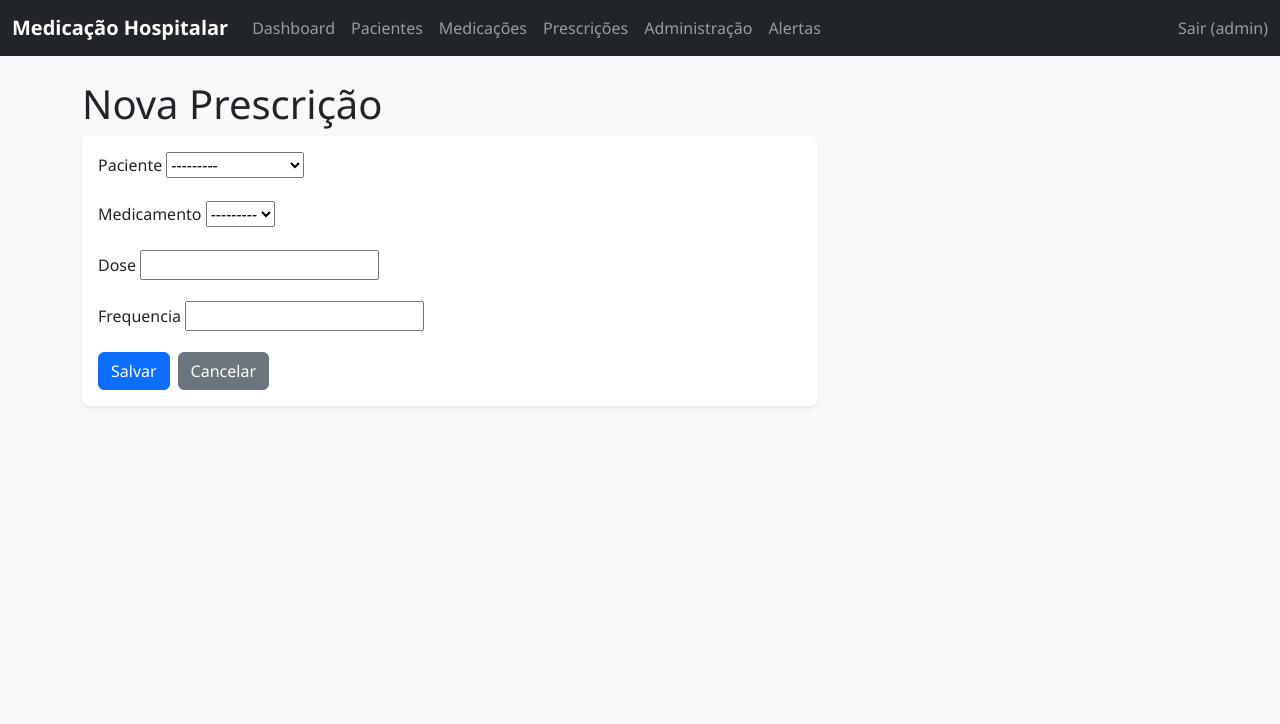
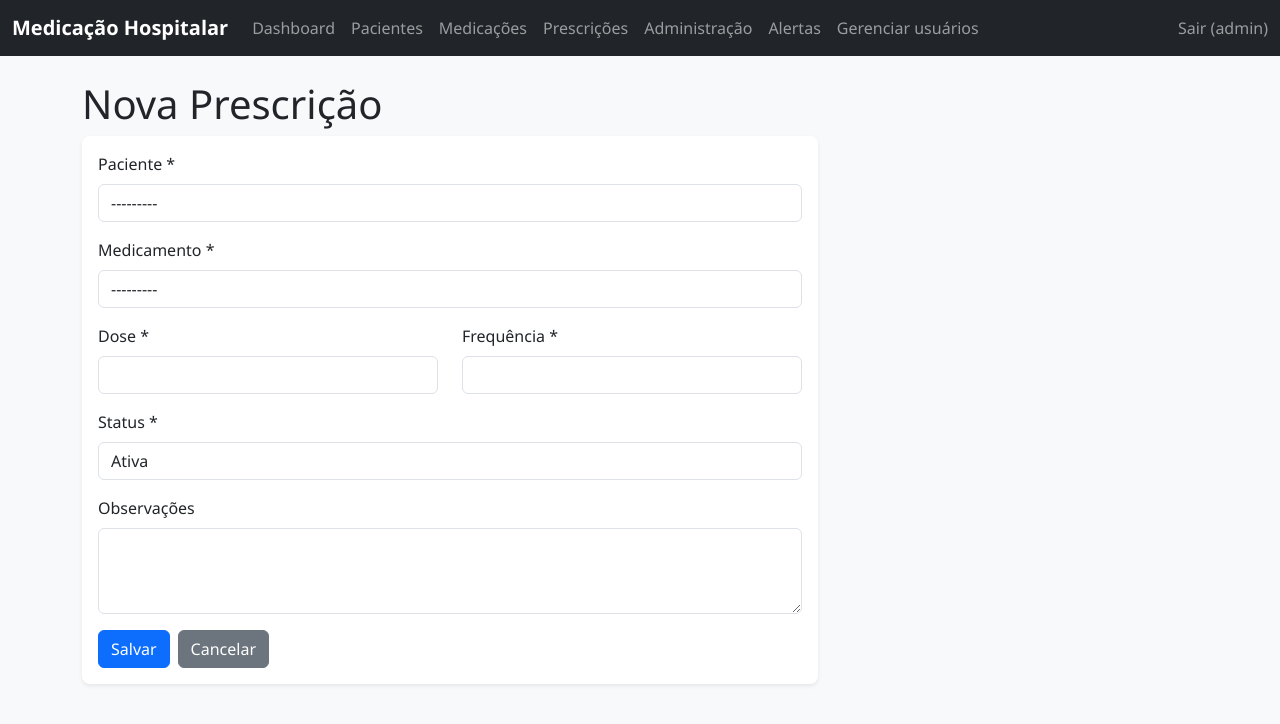
Before and after one commit to CarolM0rais/Projeto-CuideMed, a Django app: page /prescricoes/nova/ in a window 1280 px wide. Shown: the top 724 px of the page. Run offline with Django 5.2, Linux system fonts and the light colour scheme; a user stored in the database is signed in; data comes from the database, SQL or seed files in the repository; data that the repository does not hold is empty; some libraries are stand-ins or nearby versions.

Commit message:
feat: adjust prescription CRUD

```diff
--- a/core/forms.py
+++ b/core/forms.py
@@ -51,7 +51,18 @@ class MedicamentoForm(forms.ModelForm):
 class PrescricaoForm(forms.ModelForm):
     class Meta:
         model = Prescricao
-        fields = ['paciente', 'medicamento', 'dose', 'frequencia']
+        fields = ['paciente', 'medicamento', 'dose', 'frequencia', 'status', 'observacoes']
+        widgets = {
+            'observacoes': forms.Textarea(attrs={'rows': 3, 'class': 'form-control'}),
+        }
+
+    def __init__(self, *args, **kwargs):
+        super().__init__(*args, **kwargs)
+        # aplica classe bootstrap em todos
+        for field in self.fields.values():
+            if not isinstance(field.widget, forms.Textarea):
+                field.widget.attrs.setdefault('class', 'form-control')
+
 
 class AdministracaoForm(forms.ModelForm):
     class Meta:
--- a/core/models.py
+++ b/core/models.py
@@ -1,4 +1,5 @@
 from django.db import models
+from django.conf import settings
 from django.contrib.auth.models import AbstractUser
 
 class Usuario(AbstractUser):
@@ -58,11 +59,37 @@ class Medicamento(models.Model):
         return f"{self.nome} ({self.dosagem})"
 
 class Prescricao(models.Model):
+    STATUS_CHOICES = [
+        ('ativa', 'Ativa'),
+        ('suspensa', 'Suspensa'),
+        ('encerrada', 'Encerrada'),
+    ]
+
     paciente = models.ForeignKey(Paciente, on_delete=models.CASCADE)
     medicamento = models.ForeignKey(Medicamento, on_delete=models.CASCADE)
-    data_hora = models.DateTimeField(auto_now_add=True)
+
+    # médico que prescreveu (usuário logado do tipo médico)
+    medico = models.ForeignKey(
+        settings.AUTH_USER_MODEL,
+        on_delete=models.PROTECT,
+        related_name='prescricoes',
+        null=True,
+        blank=True,
+    )
+
+    data_criacao = models.DateTimeField(auto_now_add=True)
+    data_ultima_atualizacao = models.DateTimeField(auto_now=True)
+
     dose = models.CharField(max_length=100)
     frequencia = models.CharField(max_length=100)
+
+    status = models.CharField(
+        max_length=20,
+        choices=STATUS_CHOICES,
+        default='ativa',
+    )
+
+    observacoes = models.TextField(blank=True, null=True)
 
     class Meta:
         verbose_name = "Prescrição"
@@ -70,6 +97,15 @@ class Prescricao(models.Model):
 
     def __str__(self):
         return f"Prescrição para {self.paciente.nome} - {self.medicamento.nome}"
+
+    def get_status_badge_class(self):
+        mapping = {
+            'ativa': 'bg-success',     # verde
+            'suspensa': 'bg-warning',  # amarelo
+            'encerrada': 'bg-secondary',  # cinza
+        }
+        # badge padrão se cair em algum status inesperado
+        return mapping.get(self.status, 'bg-secondary')
 
 class Administracao(models.Model):
     prescricao = models.ForeignKey(Prescricao, on_delete=models.CASCADE)
--- a/core/urls_frontend.py
+++ b/core/urls_frontend.py
@@ -3,7 +3,7 @@ from .views_frontend import (
     CustomLoginView, CustomLogoutView, DashboardView,
     PacienteListView, PacienteDetailView, PacienteCreateView, PacienteUpdateView, PacienteDeleteView,
     MedicamentoListView, MedicamentoCreateView, MedicamentoUpdateView, MedicamentoDeleteView,
-    PrescricaoListView, PrescricaoCreateView,
+    PrescricaoListView, PrescricaoCreateView, PrescricaoUpdateView, PrescricaoDeleteView,
     AdministracaoListView, AdministracaoCreateView,
     AlertaListView, AlertaCreateView,
     UsuarioListView, UsuarioCreateView, UsuarioUpdateView, UsuarioDeleteView,
@@ -33,6 +33,10 @@ urlpatterns = [
     # Prescrições
     path('prescricoes/', PrescricaoListView.as_view(), name='prescricao_list'),
     path('prescricoes/nova/', PrescricaoCreateView.as_view(), name='prescricao_create'),
+    path('prescricoes/<int:pk>/editar/', PrescricaoUpdateView.as_view(), name='prescricao_update'),
+    path('prescricoes/<int:pk>/excluir/', PrescricaoDeleteView.as_view(), name='prescricao_delete'),
+    # path('prescricoes/<int:pk>/suspender/', PrescricaoSuspenderView.as_view(), name='prescricao_suspender'),
+
 
     # Administrações
     path('administracoes/', AdministracaoListView.as_view(), name='administracao_list'),
--- a/templates/base.html
+++ b/templates/base.html
@@ -37,7 +37,7 @@
                             <a class="nav-link" href="{% url 'alerta_list' %}">Alertas</a>
                         </li>
 
-                        {% if user.is_staff %}
+                        {% if user.is_superuser or user.is_staff %}
                             <li class="nav-item">
                                 <a class="nav-link" href="{% url 'usuario_list' %}">Gerenciar usuários</a>
                             </li>
--- a/templates/core/paciente_detail.html
+++ b/templates/core/paciente_detail.html
@@ -77,7 +77,7 @@
                                 <br>Frequência: {{ prescricao.frequencia }}
                                 <br>
                                 <small class="text-muted">
-                                    {{ prescricao.data_hora|date:"d/m/Y H:i" }}
+                                    {{ prescricao.data_criacao|date:"d/m/Y H:i" }}
                                 </small>
                             </li>
                         {% endfor %}
--- a/templates/core/prescricao_form.html
+++ b/templates/core/prescricao_form.html
@@ -1,12 +1,13 @@
+{# core/templates/core/prescricao_form.html #}
 {% extends 'base.html' %}
 {% load static %}
 
-{% block title %}Nova Prescrição - Sistema de Medicação Hospitalar{% endblock %}
+{% block title %}{% if object %}Editar{% else %}Nova{% endif %} Prescrição - Sistema de Medicação Hospitalar{% endblock %}
 
 {% block content %}
 <div class="row">
     <div class="col-12">
-        <h1>Nova Prescrição</h1>
+        <h1>{% if object %}Editar{% else %}Nova{% endif %} Prescrição</h1>
     </div>
 </div>
 
@@ -16,34 +17,57 @@
             <div class="card-body">
                 <form method="post">
                     {% csrf_token %}
+
                     <div class="mb-3">
-                        <label for="{{ form.paciente.id_for_label }}" class="form-label">{{ form.paciente.label }}</label>
+                        <label for="{{ form.paciente.id_for_label }}" class="form-label">Paciente *</label>
                         {{ form.paciente }}
                         {% if form.paciente.errors %}
                             <div class="text-danger">{{ form.paciente.errors }}</div>
                         {% endif %}
                     </div>
+
                     <div class="mb-3">
-                        <label for="{{ form.medicamento.id_for_label }}" class="form-label">{{ form.medicamento.label }}</label>
+                        <label for="{{ form.medicamento.id_for_label }}" class="form-label">Medicamento *</label>
                         {{ form.medicamento }}
                         {% if form.medicamento.errors %}
                             <div class="text-danger">{{ form.medicamento.errors }}</div>
                         {% endif %}
                     </div>
+
+                    <div class="row">
+                        <div class="col-md-6 mb-3">
+                            <label for="{{ form.dose.id_for_label }}" class="form-label">Dose *</label>
+                            {{ form.dose }}
+                            {% if form.dose.errors %}
+                                <div class="text-danger">{{ form.dose.errors }}</div>
+                            {% endif %}
+                        </div>
+
+                        <div class="col-md-6 mb-3">
+                            <label for="{{ form.frequencia.id_for_label }}" class="form-label">Frequência *</label>
+                            {{ form.frequencia }}
+                            {% if form.frequencia.errors %}
+                                <div class="text-danger">{{ form.frequencia.errors }}</div>
+                            {% endif %}
+                        </div>
+                    </div>
+
                     <div class="mb-3">
-                        <label for="{{ form.dose.id_for_label }}" class="form-label">{{ form.dose.label }}</label>
-                        {{ form.dose }}
-                        {% if form.dose.errors %}
-                            <div class="text-danger">{{ form.dose.errors }}</div>
+                        <label for="{{ form.status.id_for_label }}" class="form-label">Status *</label>
+                        {{ form.status }}
+                        {% if form.status.errors %}
+                            <div class="text-danger">{{ form.status.errors }}</div>
                         {% endif %}
                     </div>
+
                     <div class="mb-3">
-                        <label for="{{ form.frequencia.id_for_label }}" class="form-label">{{ form.frequencia.label }}</label>
-                        {{ form.frequencia }}
-                        {% if form.frequencia.errors %}
-                            <div class="text-danger">{{ form.frequencia.errors }}</div>
+                        <label for="{{ form.observacoes.id_for_label }}" class="form-label">Observações</label>
+                        {{ form.observacoes }}
+                        {% if form.observacoes.errors %}
+                            <div class="text-danger">{{ form.observacoes.errors }}</div>
                         {% endif %}
                     </div>
+
                     <div class="d-flex gap-2">
                         <button type="submit" class="btn btn-primary">Salvar</button>
                         <a href="{% url 'prescricao_list' %}" class="btn btn-secondary">Cancelar</a>
```
Also changed, not shown: core/views_frontend.py (+48 -5 lines), templates/core/prescricao_confirm_delete.html (added, +26 -0 lines), templates/core/prescricao_list.html (+22 -3 lines), templates/core/usuario_form.html (+4 -4 lines), core/migrations/0003_rename_data_hora_prescricao_data_criacao_and_more.py (added), db.sqlite3.
